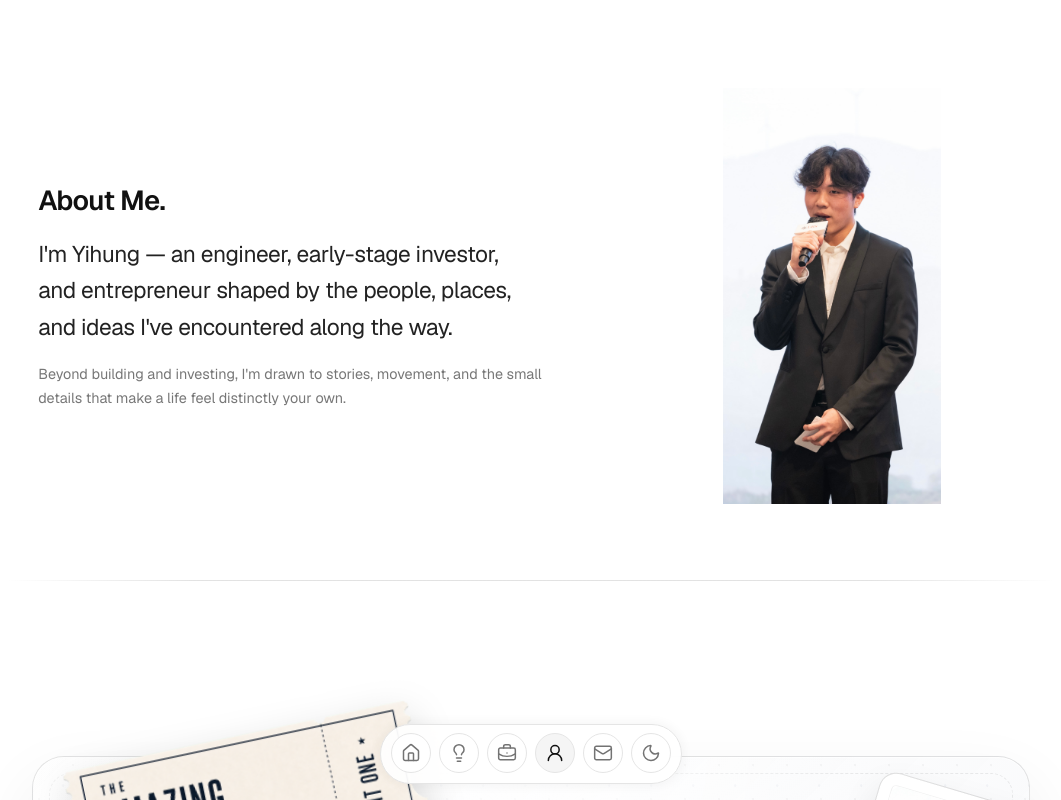
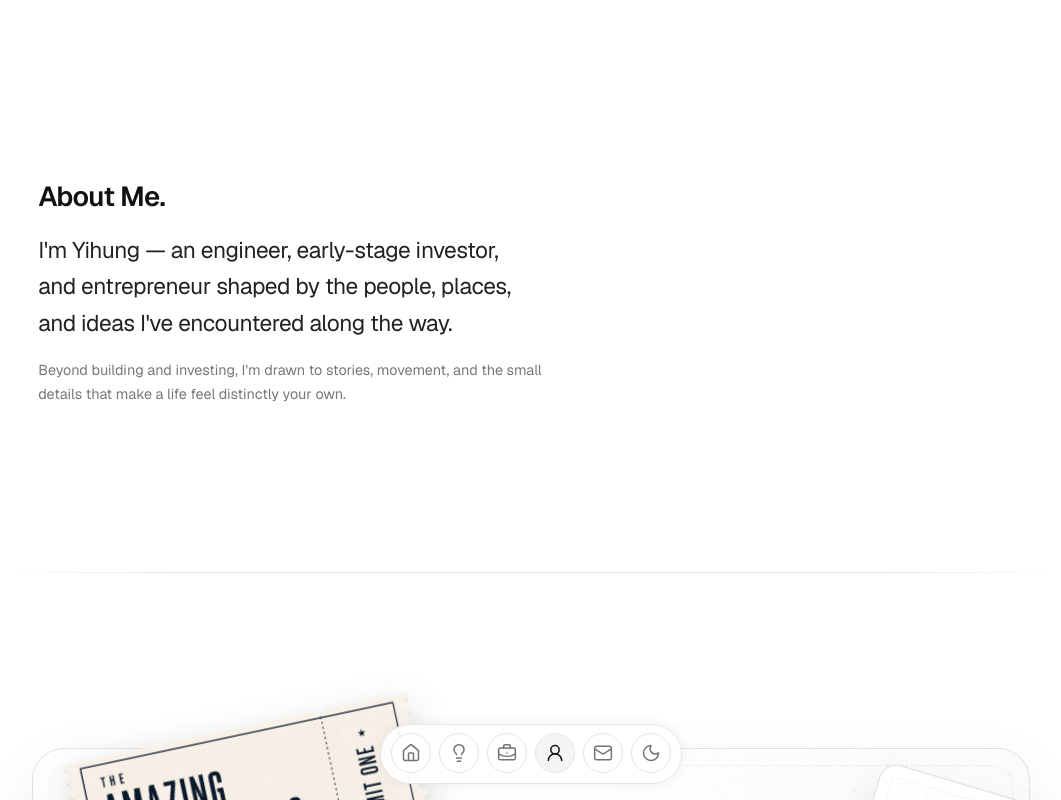
Before and after one commit to ayvhc/websitev2, a Next.js app: page /about in a window 1280 px wide. Shown: the whole page, without its empty margins (109-1170 px from the left). Built offline with nearby package versions, Linux system fonts and the light colour scheme.

Commit message:
Remove About hero portrait

```diff
--- a/app/about/page.tsx
+++ b/app/about/page.tsx
@@ -18,11 +18,6 @@ export default function AboutPage() {
           </p>
         </div>
 
-        <div className="about-hero-visual" aria-label="Portrait of Yihung Chen">
-          <div className="about-hero-photo">
-            <img src="/images/yihung-chen-portrait.jpg" alt="Yihung Chen" />
-          </div>
-        </div>
       </section>
 
       <section id="about-board" className="about-board-shell" aria-label="About mood board">
--- a/app/globals.css
+++ b/app/globals.css
@@ -735,10 +735,8 @@ button {
   min-height: 78svh;
   margin: 0 auto;
   padding: 5.5rem 2rem 8rem;
-  display: grid;
-  grid-template-columns: minmax(0, 1.2fr) minmax(16rem, 0.68fr);
+  display: flex;
   align-items: center;
-  gap: clamp(4rem, 9vw, 9rem);
   scroll-snap-align: start;
 }
 
@@ -783,31 +781,6 @@ button {
   color: #777777;
   font-size: 0.9rem;
   line-height: 1.65;
-}
-
-.about-hero-visual {
-  position: relative;
-  justify-self: end;
-  width: min(24rem, 30vw);
-  height: min(29rem, 52svh);
-}
-
-.about-hero-photo {
-  position: absolute;
-  inset: 0;
-  transition: transform 360ms cubic-bezier(0.22, 1, 0.36, 1);
-}
-
-.about-hero-photo img {
-  width: 100%;
-  height: 100%;
-  display: block;
-  object-fit: contain;
-  object-position: center;
-}
-
-.about-hero-visual:hover .about-hero-photo {
-  transform: scale(1.012);
 }
 
 .about-board-shell {
@@ -1161,12 +1134,6 @@ button {
     font-size: 1.12rem;
   }
 
-  .about-hero-visual {
-    justify-self: center;
-    width: min(20rem, 78vw);
-    height: min(25rem, 48svh);
-  }
-
   .about-hero::after {
     bottom: 3.2rem;
   }
@@ -1254,10 +1221,6 @@ button {
 @media (prefers-reduced-motion: reduce) {
   .about-shell {
     scroll-behavior: auto;
-  }
-
-  .about-hero-photo {
-    transition: none;
   }
 
   .about-ice-wine-button,
@@ -2087,10 +2050,6 @@ html[data-theme="dark"] .about-hero-detail {
   color: var(--dark-muted);
 }
 
-html[data-theme="dark"] .about-hero-photo {
-  filter: drop-shadow(0 18px 34px rgba(0, 0, 0, 0.22));
-}
-
 html[data-theme="dark"] .about-empty-board {
   border-color: var(--dark-border);
   background:
```
